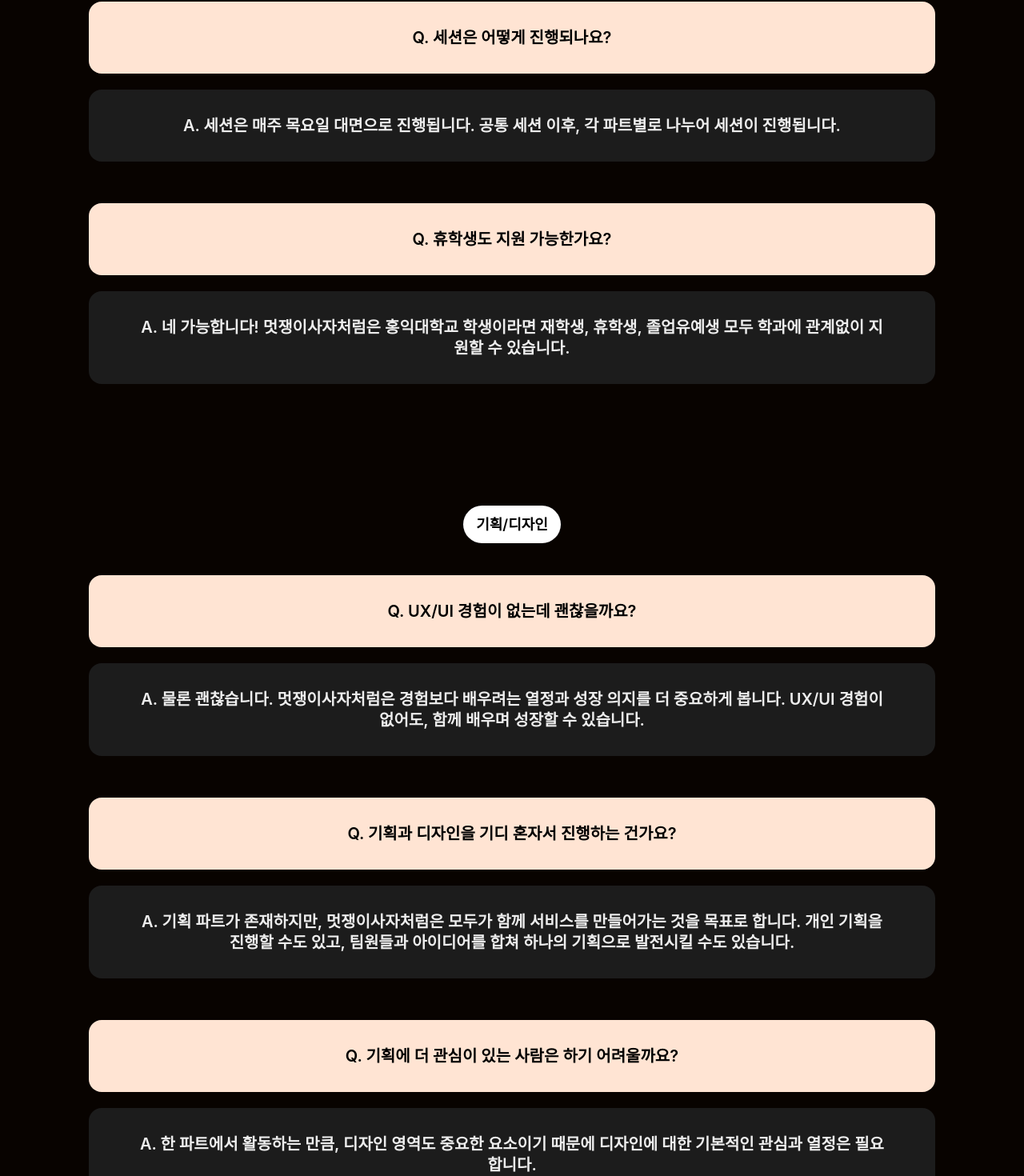
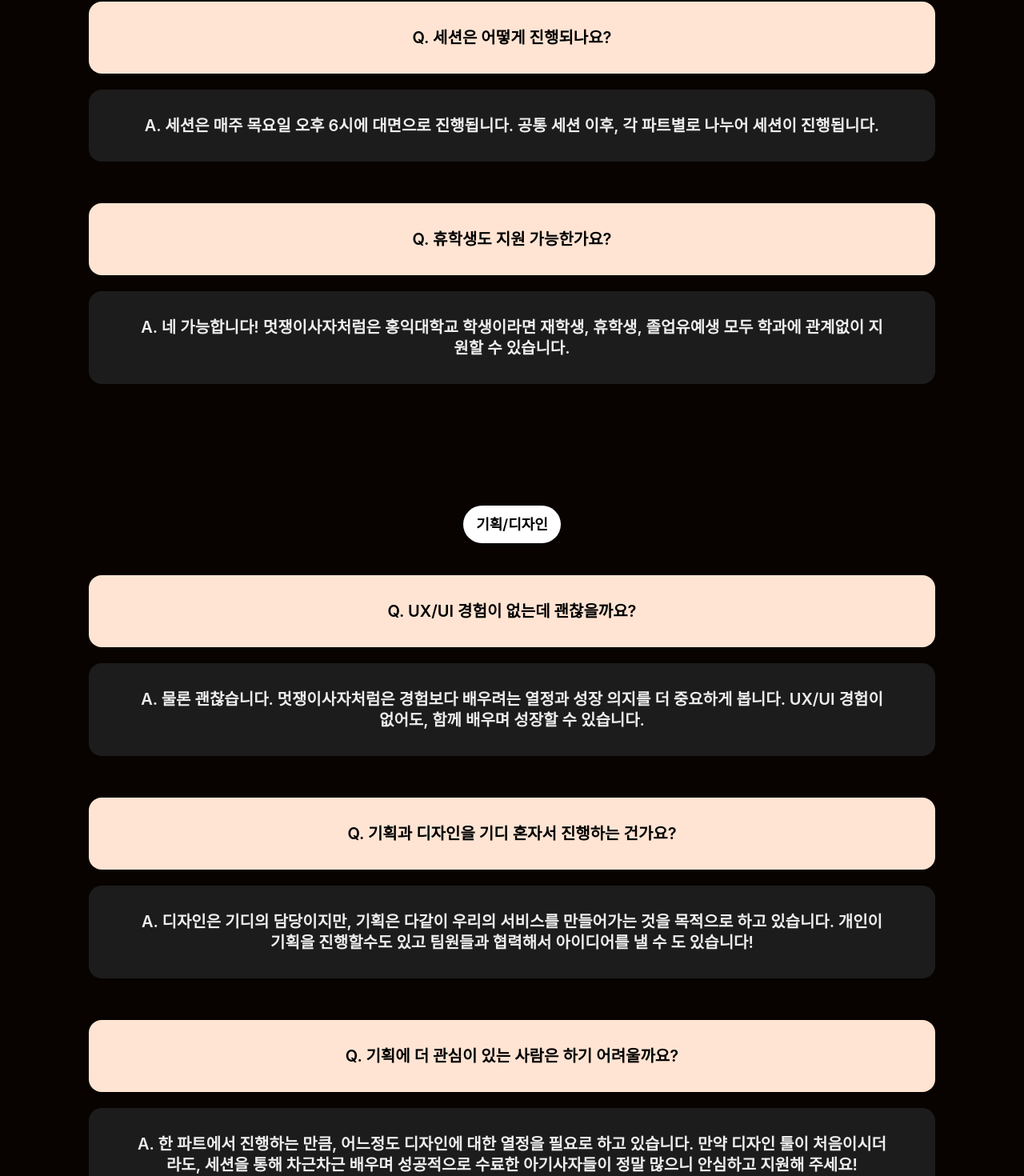
Before and after one commit to likelion-14th-page/likelion-14th-FE, a React (Vite) app: page /faq in a window 1280 px wide. Shown: the part 778-2248 px from the top of the page at 80% size. Built offline with nearby package versions, Linux system fonts and the light colour scheme; no server answers; a web font is replaced by a local one.

Commit message:
#41 [MOD] faq 내용 수정

```diff
--- a/src/pages/FAQ.jsx
+++ b/src/pages/FAQ.jsx
@@ -24,7 +24,7 @@
                 />
                 <FAQItem
                     question="Q. 세션은 어떻게 진행되나요?"
-                    answer="A. 세션은 매주 목요일 대면으로 진행됩니다.  공통 세션 이후, 각 파트별로 나누어 세션이 진행됩니다."
+                    answer="A. 세션은 매주 목요일 오후 6시에 대면으로 진행됩니다.  공통 세션 이후, 각 파트별로 나누어 세션이 진행됩니다."
                 />
                 <FAQItem
                     question="Q. 휴학생도 지원 가능한가요?"
@@ -43,11 +43,11 @@
                 />
                 <FAQItem
                     question="Q. 기획과 디자인을 기디 혼자서 진행하는 건가요?"
-                    answer="A. 기획 파트가 존재하지만, 멋쟁이사자처럼은 모두가 함께 서비스를 만들어가는 것을 목표로 합니다. 개인 기획을 진행할 수도 있고, 팀원들과 아이디어를 합쳐 하나의 기획으로 발전시킬 수도 있습니다."
+                    answer="A. 디자인은 기디의 담당이지만, 기획은 다같이 우리의 서비스를 만들어가는 것을 목적으로 하고 있습니다. 개인이 기획을 진행할수도 있고 팀원들과 협력해서 아이디어를 낼 수 도 있습니다!"
                 />
                 <FAQItem
                     question="Q. 기획에 더 관심이 있는 사람은 하기 어려울까요?"
-                    answer="A. 한 파트에서 활동하는 만큼, 디자인 영역도 중요한 요소이기 때문에 디자인에 대한 기본적인 관심과 열정은 필요합니다."
+                    answer="A. 한 파트에서 진행하는 만큼, 어느정도 디자인에 대한 열정을 필요로 하고 있습니다. 만약 디자인 툴이 처음이시더라도, 세션을 통해 차근차근 배우며 성공적으로 수료한 아기사자들이 정말 많으니 안심하고 지원해 주세요!"
                 />
             </div>
 
```
